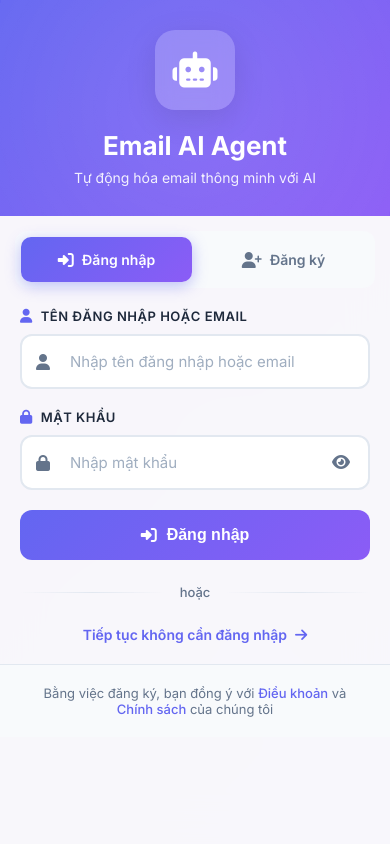
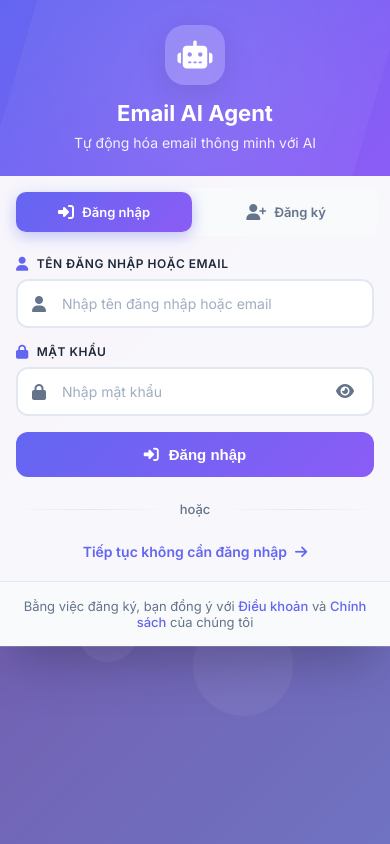
Before and after one commit to anhtuangd3710-cmd/aiagent_sendemail, a Flask app: page /login in a window 390 px wide. Run offline with Flask 3, Linux system fonts and the light colour scheme.

Commit message:
Fix register form overflow & improve login modal UI
- Fix body overflow to allow scroll on long forms
- Add responsive styles for extra small devices (360px)
- Redesign login-required modal with modern gradient style
- Add slide-up animation for login modal
- Fix button and icon styles in modal
- Improve spacing and sizing for mobile devices

```diff
--- a/templates/login.html
+++ b/templates/login.html
@@ -36,7 +36,8 @@
             background-size: 400% 400%;
             animation: gradientBG 15s ease infinite;
             position: relative;
-            overflow: hidden;
+            overflow-x: hidden;
+            overflow-y: auto;
         }
 
         @keyframes gradientBG {
@@ -663,41 +664,126 @@
             body {
                 padding: 0;
                 align-items: flex-start;
+                min-height: auto;
             }
 
             .auth-wrapper {
                 max-width: none;
+                width: 100%;
+                padding-bottom: 20px;
             }
 
             .auth-container {
                 border-radius: 0;
-                min-height: 100vh;
+                min-height: auto;
             }
 
             .auth-header {
-                padding: 30px 20px;
+                padding: 25px 20px;
+            }
+
+            .auth-logo {
+                width: 60px;
+                height: 60px;
+                font-size: 28px;
+                margin-bottom: 15px;
+            }
+
+            .auth-header h1 {
+                font-size: 22px;
             }
 
             .auth-tabs {
-                margin: 15px 15px 0;
+                margin: 12px 12px 0;
+                padding: 4px;
+            }
+
+            .auth-tab {
+                padding: 12px 16px;
+                font-size: 13px;
             }
 
             .auth-form {
-                padding: 20px;
+                padding: 20px 16px;
+            }
+
+            .form-group {
+                margin-bottom: 16px;
+            }
+
+            .form-group label {
+                font-size: 12px;
+                margin-bottom: 8px;
+            }
+
+            .input-wrapper input {
+                padding: 14px 14px 14px 44px;
+                font-size: 14px;
+            }
+
+            .password-strength {
+                padding: 10px;
             }
 
             .password-requirements {
                 grid-template-columns: 1fr;
+                gap: 6px;
+            }
+
+            .submit-btn {
+                padding: 14px 20px;
+                font-size: 15px;
+            }
+
+            .auth-footer {
+                padding: 16px 20px;
             }
 
             .toast-container {
                 left: 10px;
                 right: 10px;
+                top: 10px;
             }
 
             .toast {
                 min-width: auto;
                 width: 100%;
+                padding: 12px 16px;
+            }
+        }
+
+        /* Extra small devices */
+        @media (max-width: 360px) {
+            .auth-header {
+                padding: 20px 15px;
+            }
+
+            .auth-logo {
+                width: 50px;
+                height: 50px;
+                font-size: 24px;
+            }
+
+            .auth-header h1 {
+                font-size: 20px;
+            }
+
+            .auth-tab {
+                padding: 10px 12px;
+                font-size: 12px;
+                gap: 6px;
+            }
+
+            .auth-tab i {
+                font-size: 14px;
+            }
+
+            .auth-form {
+                padding: 16px 12px;
+            }
+
+            .input-wrapper input {
+                padding: 12px 12px 12px 40px;
             }
         }
     </style>
```
Also changed, not shown: static/css/style.css (+117 -12 lines).
